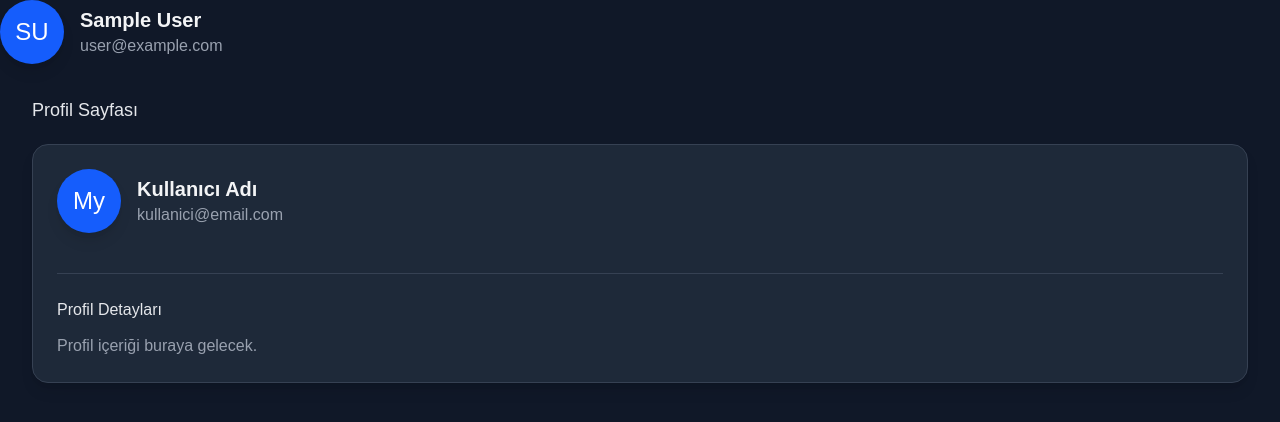
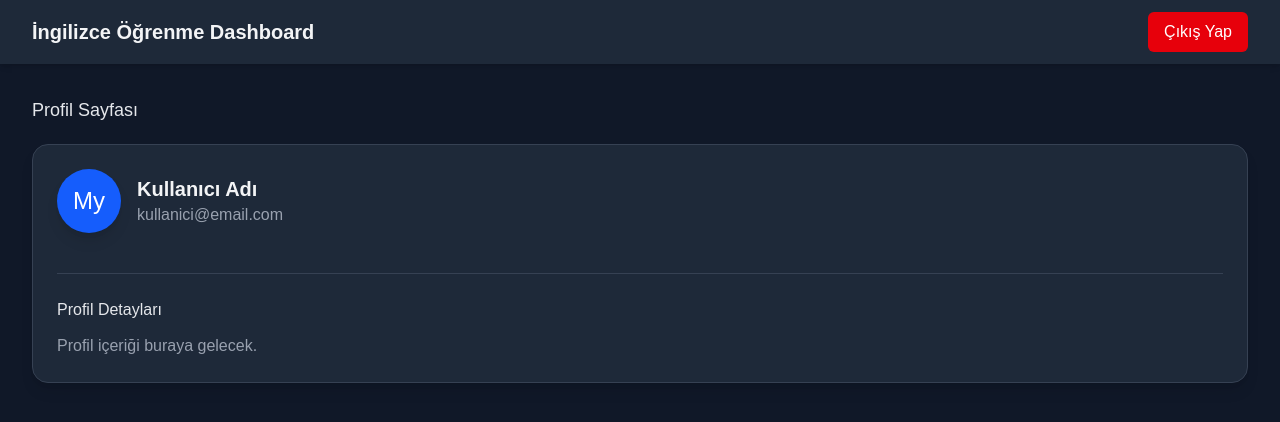
Before and after one commit to Mryuksel101/learn_eng_dashboard, a Next.js app: page /profile in a window 1280 px wide. Shown: the top 422 px of the page. Built offline with nearby package versions, Linux system fonts and the light colour scheme; no server answers; sample sign-in values are in the browser's storage.

Commit message:
Remove ProfileContent and ProfileHeader components; refactor ProfilePage to handle logout and improve layout

```diff
--- a/src/app/profile/components/ProfileContent.tsx
+++ /dev/null
@@ -1,20 +0,0 @@
-"use client";
-import { useAuth } from '@/lib/contexts/AuthContext';
-import ProfileHeader from './ProfileHeader';
-
-export default function ProfileContent() {
-    const { user } = useAuth();
-
-    return (
-        <main className="max-w-7xl mx-auto py-8 sm:px-6 lg:px-8">
-            <div className="px-4 sm:px-0">
-                <h1 className="text-lg font-medium text-gray-200 mb-5">Profil Sayfası</h1>
-                <article className="bg-gray-800 overflow-hidden shadow-lg rounded-2xl border border-gray-700 p-6">
-                    <div className="flex flex-col space-y-4">
-                        <ProfileHeader user={user} />
-                    </div>
-                </article>
-            </div>
-        </main>
-    );
-}
--- a/src/app/profile/components/ProfileHeader.tsx
+++ /dev/null
@@ -1,34 +0,0 @@
-"use client";
-
-// Fix import to match the actual type from your auth context
-import { useAuth } from '@/lib/contexts/AuthContext';
-
-interface ProfileHeaderProps {
-    user: any | null; // Changed from User to any to avoid type errors
-}
-
-export default function ProfileHeader({ user }: ProfileHeaderProps) {
-    // Extracting first letters of display name for avatar, or fallback to "U"
-    const avatarText = user?.displayName
-        ? user.displayName.split(' ').map((name: string) => name[0]).join('').substring(0, 2)
-        : "U";
-
-    return (
-        <header className="flex items-center space-x-4">
-            <div
-                className="h-16 w-16 rounded-full bg-blue-600 flex items-center justify-center text-white text-2xl font-medium shadow-lg"
-                aria-label="Profil avatarı"
-            >
-                {avatarText}
-            </div>
-            <div>
-                <h2 className="text-xl font-bold text-gray-100">
-                    {user?.displayName || "Kullanıcı Adı"}
-                </h2>
-                <p className="text-gray-400">
-                    {user?.email || "kullanici@email.com"}
-                </p>
-            </div>
-        </header>
-    );
-}
--- a/src/app/profile/page.tsx
+++ b/src/app/profile/page.tsx
@@ -3,11 +3,10 @@
 import { useState } from 'react';
 import Link from 'next/link';
 import { useAuth } from '@/lib/contexts/AuthContext';
-import ProfileHeader from './components/ProfileHeader';
 
 export default function ProfilePage() {
+    const { logout } = useAuth();
     const [isLoading, setIsLoading] = useState(false);
-    const { user, logout } = useAuth();
 
     const handleLogout = async () => {
         setIsLoading(true);
@@ -22,8 +21,25 @@ export default function ProfilePage() {
 
     return (
         <div className="min-h-screen bg-gray-900">
-            <ProfileHeader user={user}></ProfileHeader>
-
+            {/* Header */}
+            <header className="bg-gray-800 shadow-md">
+                <div className="max-w-7xl mx-auto px-4 sm:px-6 lg:px-8">
+                    <div className="flex justify-between h-16 items-center">
+                        <Link href="/">
+                            <h1 className="text-xl font-bold text-gray-100 cursor-pointer">İngilizce Öğrenme Dashboard</h1>
+                        </Link>
+                        <div className="flex items-center">
+                            <button
+                                onClick={handleLogout}
+                                disabled={isLoading}
+                                className="px-4 py-2 bg-red-600 text-white font-medium rounded-md hover:bg-red-700 transition-colors duration-200 focus:outline-none focus:ring-2 focus:ring-red-500 focus:ring-opacity-50 disabled:opacity-50 disabled:cursor-not-allowed"
+                            >
+                                {isLoading ? 'Çıkış Yapılıyor...' : 'Çıkış Yap'}
+                            </button>
+                        </div>
+                    </div>
+                </div>
+            </header>
 
             {/* Main Content */}
             <main className="max-w-7xl mx-auto py-8 sm:px-6 lg:px-8">
```
